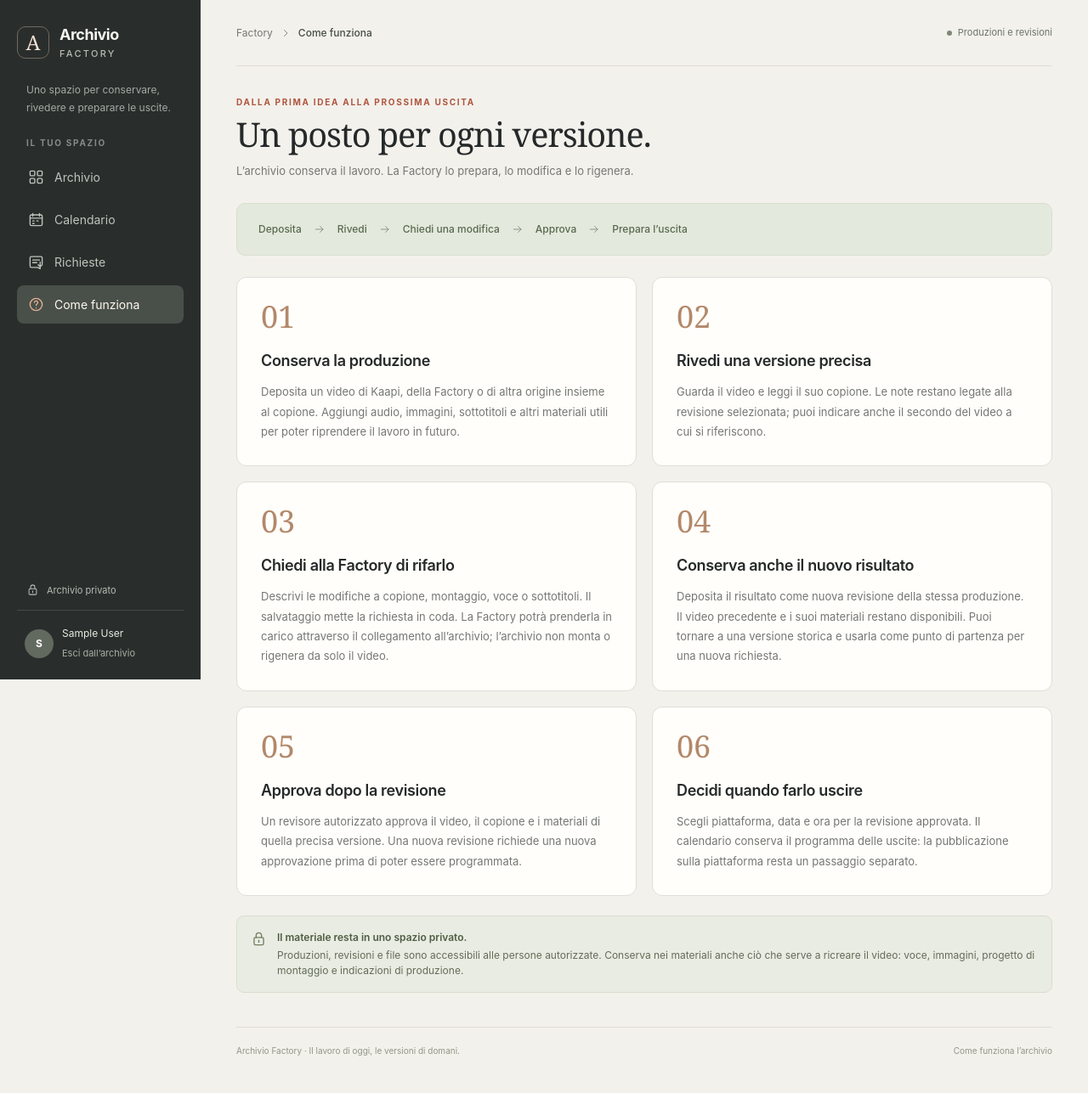
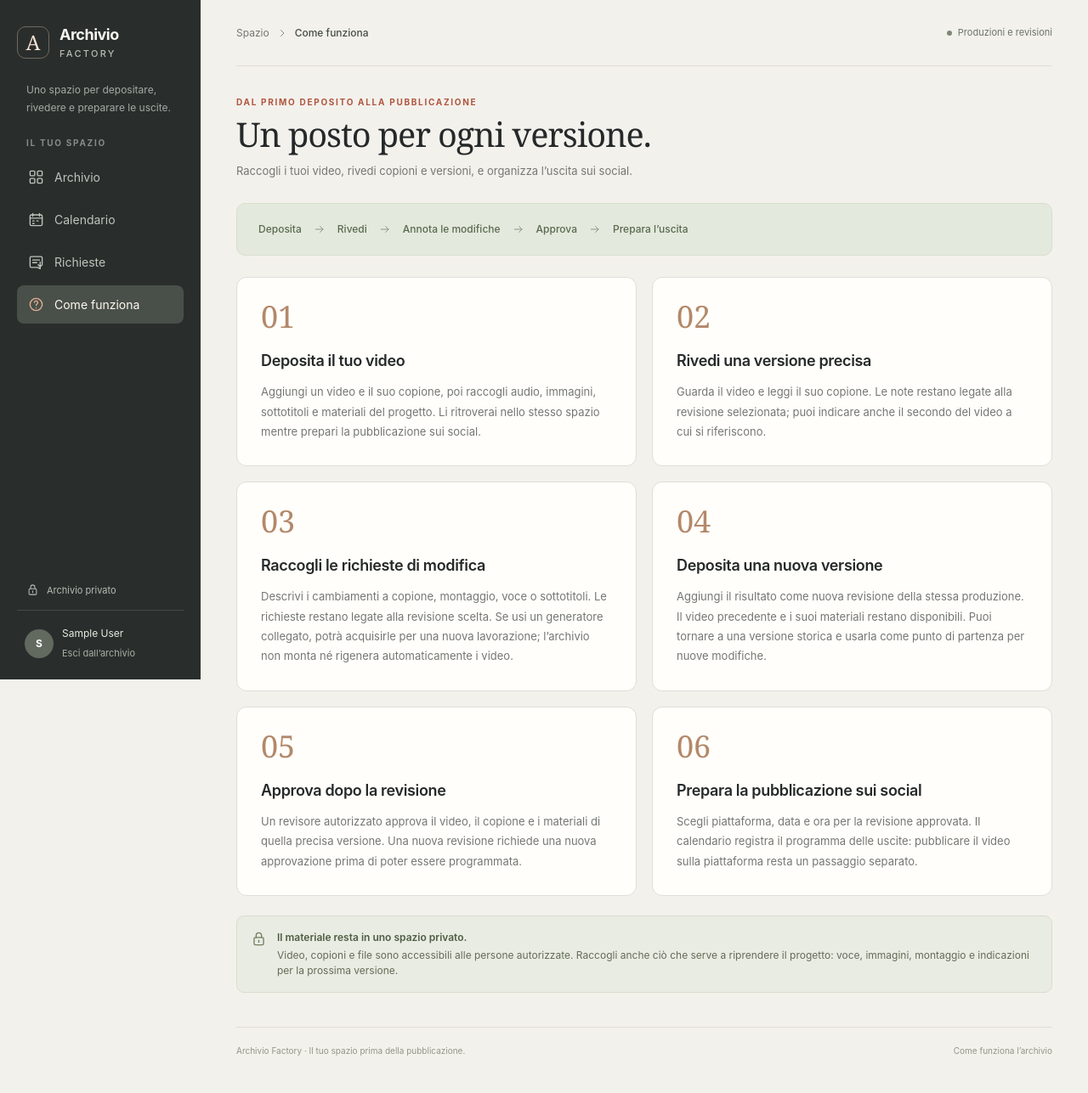
Before and after one commit to Denilson-Mattos-Alvarez/archivio-factory, a Django app: page /guida/ in a window 1280 px wide. Shown: the whole page at 85% size. Run offline with Django 5.2, Linux system fonts and the light colour scheme; the visitor is signed in with stand-in values (Sample User, id 1); data that the repository does not hold is empty; some libraries are stand-ins or nearby versions.

Commit message:
Presenta Archivio Factory come spazio personale prima delle uscite social

```diff
--- /dev/null
+++ b/archivio/templates/archivio/_origine.html
@@ -0,0 +1 @@
+{% if origine == 'factory' %}Generatore video{% elif origine == 'kaapi' %}Integrazione esterna{% else %}Caricamento diretto{% endif %}
--- a/archivio/templates/archivio/guida.html
+++ b/archivio/templates/archivio/guida.html
@@ -2,15 +2,15 @@
 {% block title %}Come funziona · Archivio Factory{% endblock %}
 {% block breadcrumb %}Come funziona{% endblock %}
 {% block content %}
-<div class="page-heading"><div><p class="eyebrow">Dalla prima idea alla prossima uscita</p><h1>Un posto per ogni versione.</h1><p class="page-description">L’archivio conserva il lavoro. La Factory lo prepara, lo modifica e lo rigenera.</p></div>{% if puo_creare %}<a class="btn btn-primary" href="{% url 'archivio:nuova' %}"><svg class="icon"><use href="#i-plus"/></svg>Nuova produzione</a>{% endif %}</div>
-<div class="guide-flow"><strong>Deposita</strong><svg class="icon"><use href="#i-arrow"/></svg><strong>Rivedi</strong><svg class="icon"><use href="#i-arrow"/></svg><strong>Chiedi una modifica</strong><svg class="icon"><use href="#i-arrow"/></svg><strong>Approva</strong><svg class="icon"><use href="#i-arrow"/></svg><strong>Prepara l’uscita</strong></div>
+<div class="page-heading"><div><p class="eyebrow">Dal primo deposito alla pubblicazione</p><h1>Un posto per ogni versione.</h1><p class="page-description">Raccogli i tuoi video, rivedi copioni e versioni, e organizza l’uscita sui social.</p></div>{% if puo_creare %}<a class="btn btn-primary" href="{% url 'archivio:nuova' %}"><svg class="icon"><use href="#i-plus"/></svg>Nuova produzione</a>{% endif %}</div>
+<div class="guide-flow"><strong>Deposita</strong><svg class="icon"><use href="#i-arrow"/></svg><strong>Rivedi</strong><svg class="icon"><use href="#i-arrow"/></svg><strong>Annota le modifiche</strong><svg class="icon"><use href="#i-arrow"/></svg><strong>Approva</strong><svg class="icon"><use href="#i-arrow"/></svg><strong>Prepara l’uscita</strong></div>
 <div class="guide-grid">
-  <section class="guide-card"><span class="guide-number">01</span><h2>Conserva la produzione</h2><p>Deposita un video di Kaapi, della Factory o di altra origine insieme al copione. Aggiungi audio, immagini, sottotitoli e altri materiali utili per poter riprendere il lavoro in futuro.</p></section>
+  <section class="guide-card"><span class="guide-number">01</span><h2>Deposita il tuo video</h2><p>Aggiungi un video e il suo copione, poi raccogli audio, immagini, sottotitoli e materiali del progetto. Li ritroverai nello stesso spazio mentre prepari la pubblicazione sui social.</p></section>
   <section class="guide-card"><span class="guide-number">02</span><h2>Rivedi una versione precisa</h2><p>Guarda il video e leggi il suo copione. Le note restano legate alla revisione selezionata; puoi indicare anche il secondo del video a cui si riferiscono.</p></section>
-  <section class="guide-card"><span class="guide-number">03</span><h2>Chiedi alla Factory di rifarlo</h2><p>Descrivi le modifiche a copione, montaggio, voce o sottotitoli. Il salvataggio mette la richiesta in coda. La Factory potrà prenderla in carico attraverso il collegamento all’archivio; l’archivio non monta o rigenera da solo il video.</p></section>
-  <section class="guide-card"><span class="guide-number">04</span><h2>Conserva anche il nuovo risultato</h2><p>Deposita il risultato come nuova revisione della stessa produzione. Il video precedente e i suoi materiali restano disponibili. Puoi tornare a una versione storica e usarla come punto di partenza per una nuova richiesta.</p></section>
+  <section class="guide-card"><span class="guide-number">03</span><h2>Raccogli le richieste di modifica</h2><p>Descrivi i cambiamenti a copione, montaggio, voce o sottotitoli. Le richieste restano legate alla revisione scelta. Se usi un generatore collegato, potrà acquisirle per una nuova lavorazione; l’archivio non monta né rigenera automaticamente i video.</p></section>
+  <section class="guide-card"><span class="guide-number">04</span><h2>Deposita una nuova versione</h2><p>Aggiungi il risultato come nuova revisione della stessa produzione. Il video precedente e i suoi materiali restano disponibili. Puoi tornare a una versione storica e usarla come punto di partenza per nuove modifiche.</p></section>
   <section class="guide-card"><span class="guide-number">05</span><h2>Approva dopo la revisione</h2><p>Un revisore autorizzato approva il video, il copione e i materiali di quella precisa versione. Una nuova revisione richiede una nuova approvazione prima di poter essere programmata.</p></section>
-  <section class="guide-card"><span class="guide-number">06</span><h2>Decidi quando farlo uscire</h2><p>Scegli piattaforma, data e ora per la revisione approvata. Il calendario conserva il programma delle uscite: la pubblicazione sulla piattaforma resta un passaggio separato.</p></section>
+  <section class="guide-card"><span class="guide-number">06</span><h2>Prepara la pubblicazione sui social</h2><p>Scegli piattaforma, data e ora per la revisione approvata. Il calendario registra il programma delle uscite: pubblicare il video sulla piattaforma resta un passaggio separato.</p></section>
 </div>
-<div class="notice notice-neutral space-top-large"><svg class="icon" aria-hidden="true"><use href="#i-lock"/></svg><div><strong>Il materiale resta in uno spazio privato.</strong><p>Produzioni, revisioni e file sono accessibili alle persone autorizzate. Conserva nei materiali anche ciò che serve a ricreare il video: voce, immagini, progetto di montaggio e indicazioni di produzione.</p></div></div>
+<div class="notice notice-neutral space-top-large"><svg class="icon" aria-hidden="true"><use href="#i-lock"/></svg><div><strong>Il materiale resta in uno spazio privato.</strong><p>Video, copioni e file sono accessibili alle persone autorizzate. Raccogli anche ciò che serve a riprendere il progetto: voce, immagini, montaggio e indicazioni per la prossima versione.</p></div></div>
 {% endblock %}
--- a/archivio/templates/archivio/nuova.html
+++ b/archivio/templates/archivio/nuova.html
@@ -3,12 +3,12 @@
 {% block breadcrumb %}{% if produzione %}Nuova revisione{% else %}Nuova produzione{% endif %}{% endblock %}
 {% block content %}
 <a class="back-link" href="{% if produzione %}{% url 'archivio:dettaglio' produzione.id %}{% else %}{% url 'archivio:lista' %}{% endif %}"><svg class="icon" aria-hidden="true"><use href="#i-back"/></svg>{% if produzione %}Torna alla produzione{% else %}Torna all’archivio{% endif %}</a>
-<div class="page-heading"><div><p class="eyebrow">Un nuovo deposito</p><h1>{% if produzione %}La prossima revisione.{% else %}Una nuova produzione.{% endif %}</h1><p class="page-description">{% if produzione %}{{ produzione.titolo }} · Le revisioni precedenti resteranno disponibili.{% else %}Video, copione e materiali, raccolti nello stesso spazio.{% endif %}</p></div></div>
+<div class="page-heading"><div><p class="eyebrow">Un nuovo deposito</p><h1>{% if produzione %}La prossima revisione.{% else %}Una nuova produzione.{% endif %}</h1><p class="page-description">{% if produzione %}{{ produzione.titolo }} · Le revisioni precedenti resteranno disponibili.{% else %}Il tuo video, il copione e i materiali, prima della pubblicazione sui social.{% endif %}</p></div></div>
 <div class="upload-layout">
   <form class="panel" method="post" enctype="multipart/form-data" action="{% if produzione %}{% url 'archivio:nuova_revisione' produzione.id %}{% else %}{% url 'archivio:nuova' %}{% endif %}">
     {% csrf_token %}
     {% if errori %}<div class="form-errors" role="alert"><strong>Il deposito non è stato completato.</strong>{% if errori.items %}<ul class="errorlist">{% for campo, errore in errori.items %}<li>{{ errore }}</li>{% endfor %}</ul>{% elif errori.splitlines %}<p class="error-description">{{ errori }}</p>{% else %}<ul class="errorlist">{% for errore in errori %}<li>{{ errore }}</li>{% endfor %}</ul>{% endif %}</div>{% endif %}
-    {% if not produzione %}<h2>La produzione</h2><div class="field"><label for="spazio-id">Spazio dell’archivio</label><select id="spazio-id" name="spazio_id" required><option value="">Scegli uno spazio</option>{% for spazio in spazi %}<option value="{{ spazio.id }}" {% if dati.spazio_id == spazio.id|stringformat:'s' %}selected{% endif %}>{{ spazio.nome }}</option>{% endfor %}</select></div><div class="field"><label for="titolo">Titolo</label><input id="titolo" type="text" name="titolo" value="{{ dati.titolo|default:'' }}" required maxlength="240" placeholder="Un titolo per ritrovare il video"></div><div class="form-grid"><div class="field"><label for="nuova-origine">Origine</label><select id="nuova-origine" name="origine" required><option value="factory" {% if dati.origine == 'factory' or not dati.origine %}selected{% endif %}>Factory</option><option value="kaapi" {% if dati.origine == 'kaapi' %}selected{% endif %}>Kaapi</option><option value="altro" {% if dati.origine == 'altro' %}selected{% endif %}>Altra origine</option></select></div><div class="field"><label for="riferimento-factory">Riferimento Factory <span class="optional-label">Facoltativo</span></label><input id="riferimento-factory" type="text" name="riferimento_factory" value="{{ dati.riferimento_factory|default:'' }}" maxlength="200" placeholder="Un riferimento della produzione"></div></div><hr class="aside-separator">{% endif %}
+    {% if not produzione %}<h2>La produzione</h2><div class="field"><label for="spazio-id">Spazio dell’archivio</label><select id="spazio-id" name="spazio_id" required><option value="">Scegli uno spazio</option>{% for spazio in spazi %}<option value="{{ spazio.id }}" {% if dati.spazio_id == spazio.id|stringformat:'s' %}selected{% endif %}>{{ spazio.nome }}</option>{% endfor %}</select></div><div class="field"><label for="titolo">Titolo</label><input id="titolo" type="text" name="titolo" value="{{ dati.titolo|default:'' }}" required maxlength="240" placeholder="Un titolo per ritrovare il video"></div><div class="form-grid"><div class="field"><label for="nuova-origine">Origine</label><select id="nuova-origine" name="origine" required><option value="factory" {% if dati.origine == 'factory' %}selected{% endif %}>Generatore video</option><option value="kaapi" {% if dati.origine == 'kaapi' %}selected{% endif %}>Integrazione esterna</option><option value="altro" {% if dati.origine == 'altro' or not dati.origine %}selected{% endif %}>Caricamento diretto</option></select></div><div class="field"><label for="riferimento-factory">Riferimento della produzione <span class="optional-label">Facoltativo</span></label><input id="riferimento-factory" type="text" name="riferimento_factory" value="{{ dati.riferimento_factory|default:'' }}" maxlength="200" placeholder="Un riferimento della produzione"></div></div><hr class="aside-separator">{% endif %}
     <h2>{% if produzione %}I materiali della nuova revisione{% else %}La prima revisione{% endif %}</h2><p class="upload-intro">Deposita il video completo e il copione che gli corrisponde.</p>
     <div class="field"><label for="video">Video MP4</label><div class="file-picker"><input id="video" type="file" name="video" accept="video/mp4,.mp4" required data-file-picker><label class="file-picker-button" for="video" aria-hidden="true">Scegli il video</label><span class="file-picker-summary" data-file-summary aria-live="polite">Nessun file selezionato</span></div><span class="helptext">Se il deposito non riesce, seleziona nuovamente il file prima di riprovare.</span></div>
     <div class="field"><label for="copione">Copione</label><textarea id="copione" name="copione" rows="8" required placeholder="Il testo utilizzato per questa versione del video…">{{ dati.copione|default:'' }}</textarea></div>
@@ -16,6 +16,6 @@
     <div class="field"><label for="nota">Nota sul deposito <span class="optional-label">Facoltativo</span></label><textarea id="nota" name="nota" rows="3" placeholder="Che cosa è cambiato o che cosa va controllato?">{{ dati.nota|default:'' }}</textarea></div>
     <div class="form-actions"><a class="btn btn-quiet" href="{% if produzione %}{% url 'archivio:dettaglio' produzione.id %}{% else %}{% url 'archivio:lista' %}{% endif %}">Annulla</a><button class="btn btn-primary" type="submit"><svg class="icon"><use href="#i-upload"/></svg>{% if produzione %}Deposita la revisione{% else %}Crea e deposita{% endif %}</button></div>
   </form>
-  <aside class="upload-summary"><svg class="icon" aria-hidden="true"><use href="#i-folder"/></svg><h2>Pronto per essere ripreso.</h2><p>Un deposito completo ti permette di rivedere il risultato e chiedere alla Factory una nuova versione.</p><ul><li>Un video per ogni revisione</li><li>Il suo copione e i materiali</li><li>Le versioni precedenti conservate</li><li>Una nuova approvazione prima dell’uscita</li></ul></aside>
+  <aside class="upload-summary"><svg class="icon" aria-hidden="true"><use href="#i-folder"/></svg><h2>Prima della pubblicazione.</h2><p>Raccogli i tuoi file, rivedi il video e conserva ogni versione mentre prepari l’uscita sui social.</p><ul><li>Un video per ogni revisione</li><li>Il suo copione e i materiali</li><li>Le versioni precedenti conservate</li><li>Una revisione approvata per il calendario</li></ul></aside>
 </div>
 {% endblock %}
--- a/archivio/templates/base.html
+++ b/archivio/templates/base.html
@@ -40,7 +40,7 @@
   <div class="sidebar-scrim" data-sidebar-scrim hidden></div>
   <aside class="sidebar" id="navigazione" data-sidebar>
     <a class="brand" href="{% url 'archivio:lista' %}"><span class="brand-mark">A</span><span class="brand-name">Archivio<span>Factory</span></span></a>
-    <p class="sidebar-intro">Uno spazio per conservare,<br>rivedere e preparare le uscite.</p>
+    <p class="sidebar-intro">Uno spazio per depositare,<br>rivedere e preparare le uscite.</p>
     <p class="nav-label">Il tuo spazio</p>
     <nav class="nav-links" aria-label="Navigazione principale">
       <a class="nav-link {% if request.resolver_match.url_name == 'lista' or request.resolver_match.url_name == 'dettaglio' or request.resolver_match.url_name == 'nuova' or request.resolver_match.url_name == 'nuova_revisione' %}is-active{% endif %}" href="{% url 'archivio:lista' %}"><svg class="icon"><use href="#i-grid"/></svg>Archivio</a>
@@ -59,11 +59,11 @@
   {% endif %}
   <main id="contenuto" class="{% if request.user.is_authenticated %}app-main{% else %}auth-main{% endif %}">
     {% if request.user.is_authenticated %}
-    <div class="topbar"><div class="topbar-path"><span>Factory</span><svg class="icon"><use href="#i-chevron"/></svg><strong>{% block breadcrumb %}Archivio{% endblock %}</strong></div><span class="topbar-tag">Produzioni e revisioni</span></div>
+    <div class="topbar"><div class="topbar-path"><span>Spazio</span><svg class="icon"><use href="#i-chevron"/></svg><strong>{% block breadcrumb %}Archivio{% endblock %}</strong></div><span class="topbar-tag">Produzioni e revisioni</span></div>
     {% endif %}
     {% if messages %}<div class="messages" role="status">{% for message in messages %}<div class="message {{ message.tags }}">{{ message }}</div>{% endfor %}</div>{% endif %}
     {% block content %}{% endblock %}
-    {% if request.user.is_authenticated %}<footer class="site-footer"><span>Archivio Factory · Il lavoro di oggi, le versioni di domani.</span><a href="{% url 'archivio:guida' %}">Come funziona l’archivio</a></footer>{% endif %}
+    {% if request.user.is_authenticated %}<footer class="site-footer"><span>Archivio Factory · Il tuo spazio prima della pubblicazione.</span><a href="{% url 'archivio:guida' %}">Come funziona l’archivio</a></footer>{% endif %}
   </main>
 </body>
 </html>
--- a/archivio/templates/registration/login.html
+++ b/archivio/templates/registration/login.html
@@ -6,8 +6,8 @@
   <section class="login-story">
     <p class="eyebrow">Il tuo archivio editoriale</p>
     <h1>Ogni video.<br>Ogni versione.<br><em>Un solo posto.</em></h1>
-    <p>Conserva le produzioni di Kaapi e della Factory, rivedi il copione e prepara le prossime uscite.</p>
-    <div class="login-flow"><span>Conserva</span><svg class="icon"><use href="#i-chevron"/></svg><span>Rivedi</span><svg class="icon"><use href="#i-chevron"/></svg><span>Approva</span><svg class="icon"><use href="#i-chevron"/></svg><span>Programma</span></div>
+    <p>Deposita i tuoi video, copioni e materiali prima di pubblicarli sui social. Rivedi le versioni e prepara le prossime uscite.</p>
+    <div class="login-flow"><span>Deposita</span><svg class="icon"><use href="#i-chevron"/></svg><span>Rivedi</span><svg class="icon"><use href="#i-chevron"/></svg><span>Approva</span><svg class="icon"><use href="#i-chevron"/></svg><span>Programma</span></div>
   </section>
   <section class="login-card" aria-labelledby="login-title">
     <h2 id="login-title">Bentornato.</h2>
--- a/archivio/views.py
+++ b/archivio/views.py
@@ -104,7 +104,7 @@ def nuova(request, produzione_id=None):
             with transaction.atomic():
                 if produzione is None:
                     produzione = services.crea_produzione(request.user, spazio_id=request.POST.get('spazio_id'),
-                        titolo=request.POST.get('titolo'), origine=request.POST.get('origine', 'factory'),
+                        titolo=request.POST.get('titolo'), origine=request.POST.get('origine', 'altro'),
                         riferimento_factory=request.POST.get('riferimento_factory', ''))
                 revisione = services.crea_revisione(request.user, produzione_id=produzione.id,
                     video=request.FILES.get('video'), copione=request.POST.get('copione', ''),
@@ -145,7 +145,7 @@ def nota(request, revisione_id):
 @require_POST
 def modifica(request, revisione_id):
     return _esegui(request, revisione_id, services.richiedi_modifica,
-        'Richiesta salvata. La Factory la acquisirà quando il connettore sarà avviato.',
+        'Richiesta salvata con i materiali di questa versione.',
         testo=request.POST.get('testo'), target=request.POST.get('target'))
 
 
```
Also changed, not shown: archivio/management/commands/inizializza_demo.py (+4 -4 lines), archivio/templates/archivio/dettaglio.html (+5 -5 lines), archivio/templates/archivio/lista.html (+5 -5 lines), archivio/templates/archivio/richieste.html (+2 -2 lines), docs/COLLAUDO.md (+1 -1 lines), tests/ui-smoke.cjs (+12 -5 lines), README.md, 1 other file.
